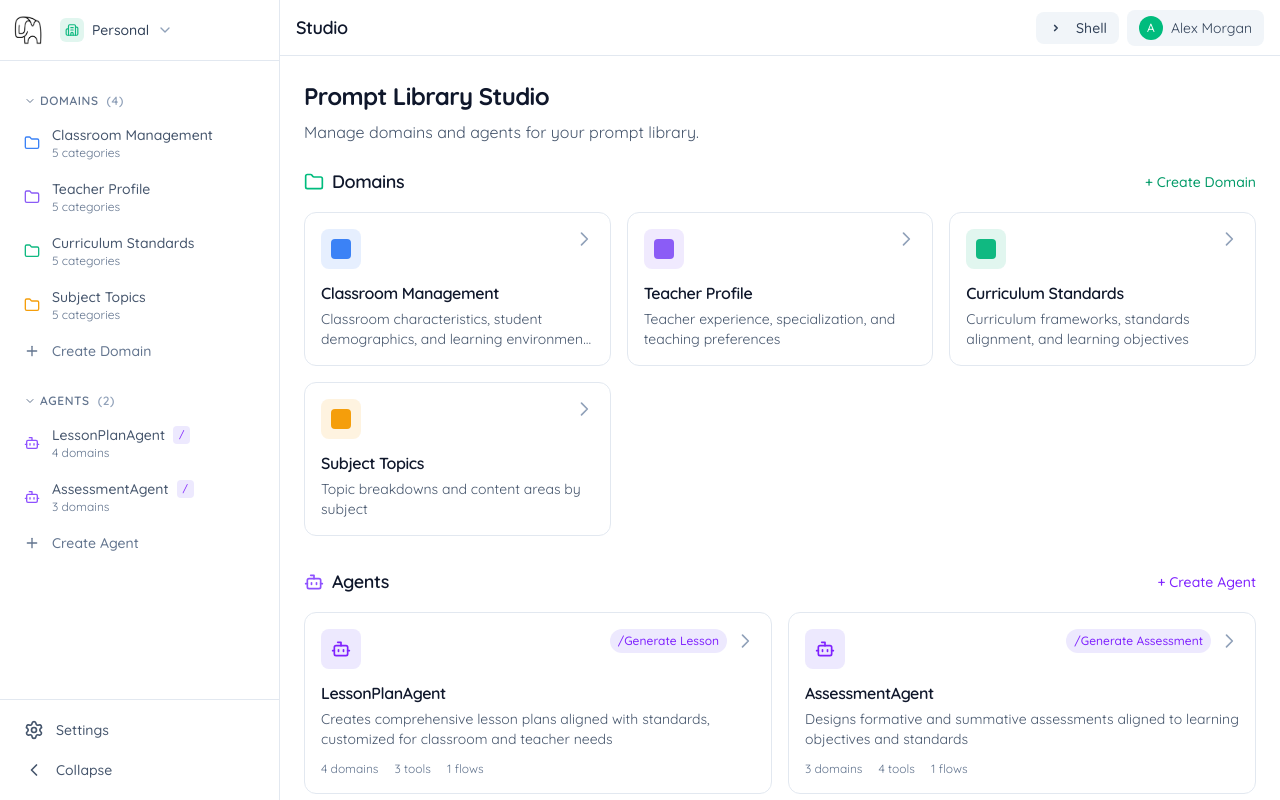
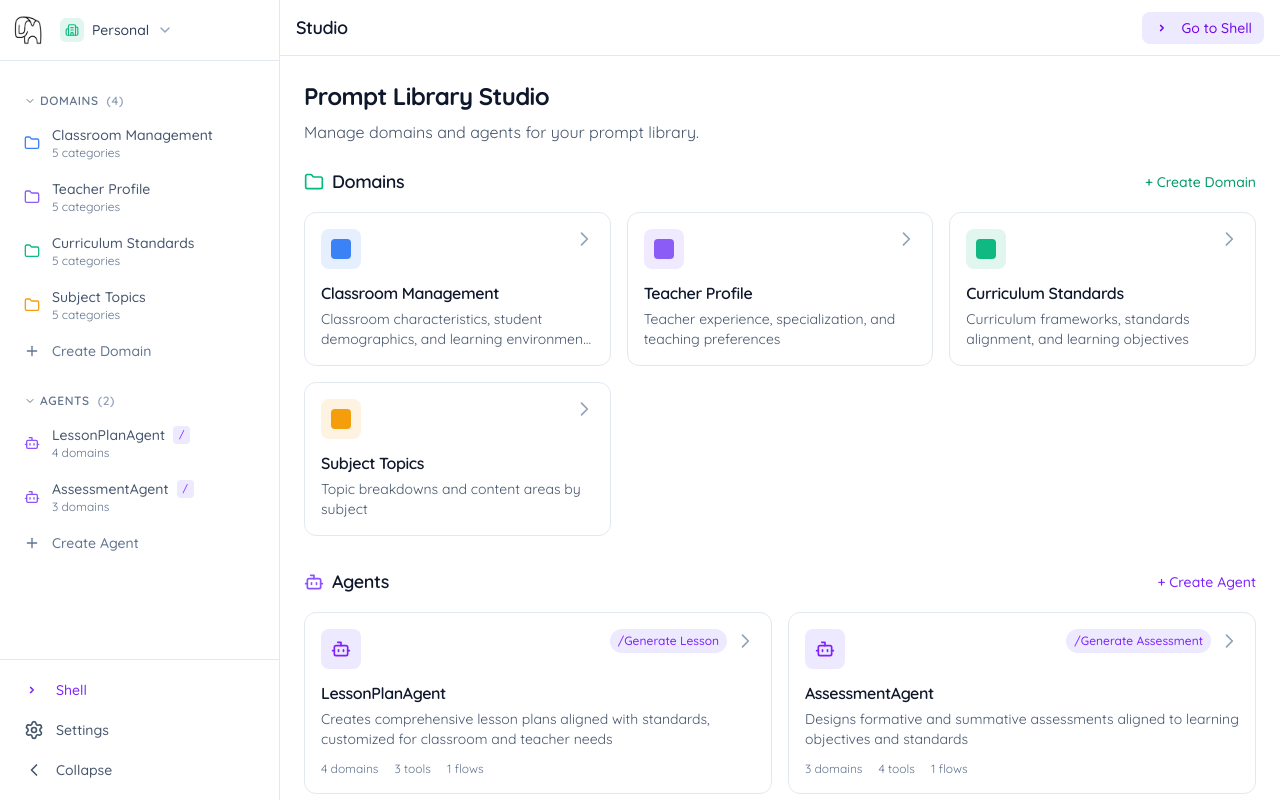
Before and after one commit to vkefallinos/domainsmith, a React (Vite) app: page /studio in a window 1280 px wide. Built offline with nearby package versions, Linux system fonts and the light colour scheme.

Commit message:
fix: update UI components for consistency and improved styling

```diff
--- a/src/shell/components/AgentsDashboard.tsx
+++ b/src/shell/components/AgentsDashboard.tsx
@@ -61,7 +61,6 @@ export function AgentsDashboard({
             onClick={onNewAgent}
             className="flex items-center gap-2 px-4 py-2 bg-violet-600 hover:bg-violet-700 text-white rounded-lg text-sm font-medium transition-colors"
           >
-            <Plus className="w-4 h-4" />
             Go to Studio
           </button>
         </div>
@@ -87,7 +86,6 @@ export function AgentsDashboard({
                 onClick={onNewAgent}
                 className="flex items-center gap-2 px-4 py-2 bg-violet-600 hover:bg-violet-700 text-white rounded-lg text-sm font-medium transition-colors"
               >
-                <Plus className="w-4 h-4" />
                 Go to Studio
               </button>
             )}
--- a/src/shell/components/ChatSidebar.tsx
+++ b/src/shell/components/ChatSidebar.tsx
@@ -92,7 +92,7 @@ export function ChatSidebar({
       `}
     >
       {/* Logo and App Name */}
-      <div className="p-3 border-b border-slate-200 dark:border-slate-800">
+      <div className="p-3 border-b border-slate-200 dark:border-slate-800 ">
         <div
           className={`
             flex items-center gap-2
@@ -126,7 +126,7 @@ export function ChatSidebar({
       </div>
 
       {/* Scrollable Content */}
-      <div className="flex-1 overflow-y-auto overflow-x-hidden px-3">
+      <div className="flex-1 overflow-y-auto overflow-x-hidden px-3 py-8">
         {!isCollapsed ? (
           <div className="space-y-6">
             {/* Agents Section */}
--- a/src/shell/components/StudioShell.tsx
+++ b/src/shell/components/StudioShell.tsx
@@ -522,24 +522,14 @@ export function StudioShell({
           <div className="flex items-center gap-2">
             <Link
               to="/shell"
-              className="flex items-center gap-2 px-3 py-1.5 rounded-lg bg-slate-100 dark:bg-slate-800 hover:bg-slate-200 dark:hover:bg-slate-700 transition-colors text-slate-700 dark:text-slate-300"
+              className="flex items-center gap-2 px-3 py-1.5 rounded-lg bg-violet-100 dark:bg-violet-900/30 hover:bg-violet-200 dark:hover:bg-violet-900/50 transition-colors text-violet-700 dark:text-violet-300"
               title="Go to Shell"
             >
               <svg className="w-5 h-5" fill="none" stroke="currentColor" viewBox="0 0 24 24">
                 <path strokeLinecap="round" strokeLinejoin="round" strokeWidth={2} d="M8 9l3 3-3 3m0 0l3-3 3m-3 3V9" />
               </svg>
-              <span className="text-sm font-medium hidden sm:inline">Shell</span>
+              <span className="text-sm font-medium">Go to Shell</span>
             </Link>
-            {user && (
-              <div className="flex items-center gap-2 px-3 py-1.5 rounded-lg bg-slate-100 dark:bg-slate-800">
-                <div className="w-6 h-6 rounded-full bg-emerald-500 flex items-center justify-center text-white text-xs font-medium">
-                  {user.name.charAt(0)}
-                </div>
-                {!isSidebarCollapsed && (
-                  <span className="text-sm text-slate-700 dark:text-slate-300">{user.name}</span>
-                )}
-              </div>
-            )}
           </div>
         </header>
 
--- a/src/shell/components/StudioSidebar.tsx
+++ b/src/shell/components/StudioSidebar.tsx
@@ -310,9 +310,29 @@ export function StudioSidebar({
         )}
       </div>
 
-      {/* Bottom Section: Settings & Collapse */}
+      {/* Bottom Section: Shell, Settings & Collapse */}
       <div className="p-3 border-t border-slate-200 dark:border-slate-800">
         <div className="flex flex-col gap-1">
+          {/* Shell */}
+          <Link
+            to="/shell"
+            className={`
+              flex items-center gap-3
+              text-violet-600 dark:text-violet-400 hover:text-violet-700 dark:hover:text-violet-300
+              hover:bg-violet-50 dark:hover:bg-violet-950/30
+              rounded-lg transition-colors
+              ${isCollapsed ? 'justify-center px-2 py-2' : 'px-3 py-2'}
+            `}
+            title={isCollapsed ? 'Go to Shell' : ''}
+          >
+            <svg className="w-5 h-5 flex-shrink-0" fill="none" stroke="currentColor" viewBox="0 0 24 24">
+              <path strokeLinecap="round" strokeLinejoin="round" strokeWidth={2} d="M8 9l3 3-3 3m0 0l3-3 3m-3 3V9" />
+            </svg>
+            {!isCollapsed && (
+              <span className="text-sm font-medium">Shell</span>
+            )}
+          </Link>
+
           {/* Settings */}
           <button
             onClick={onOpenSettings}
```
